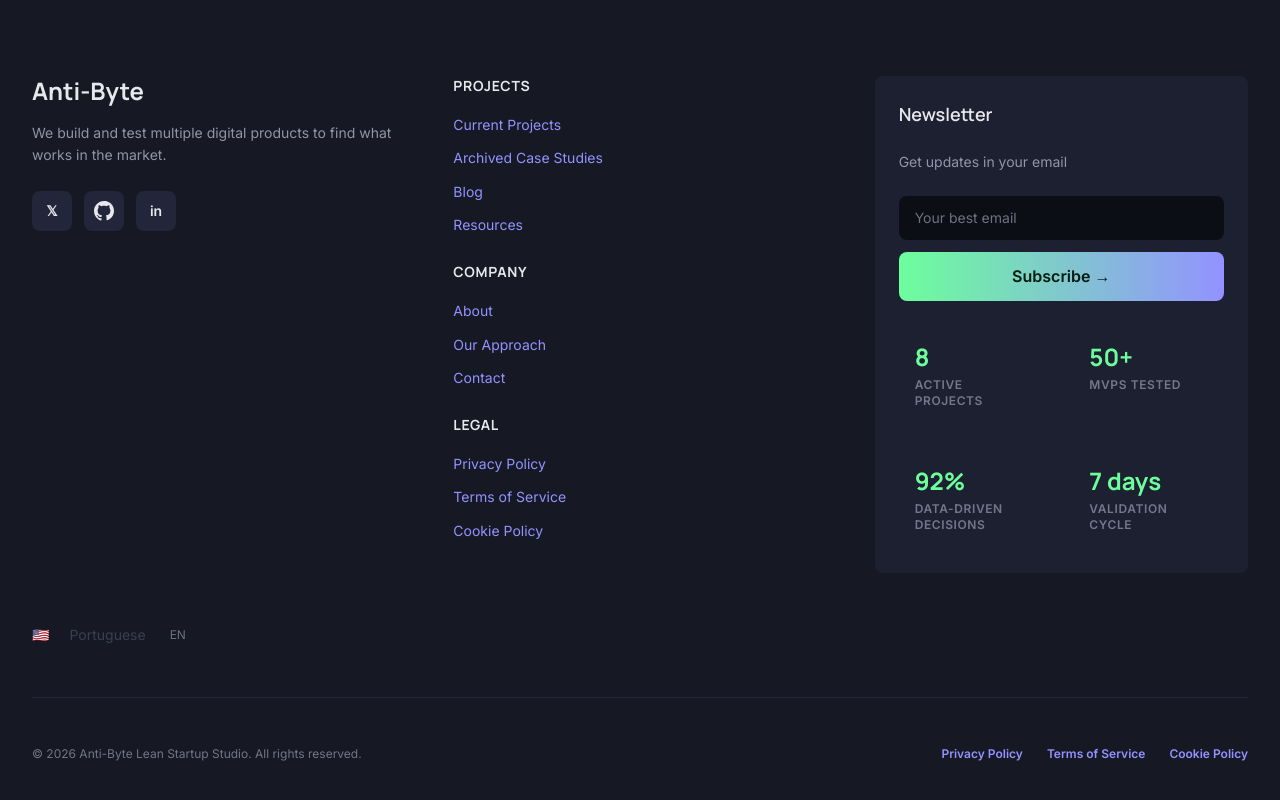
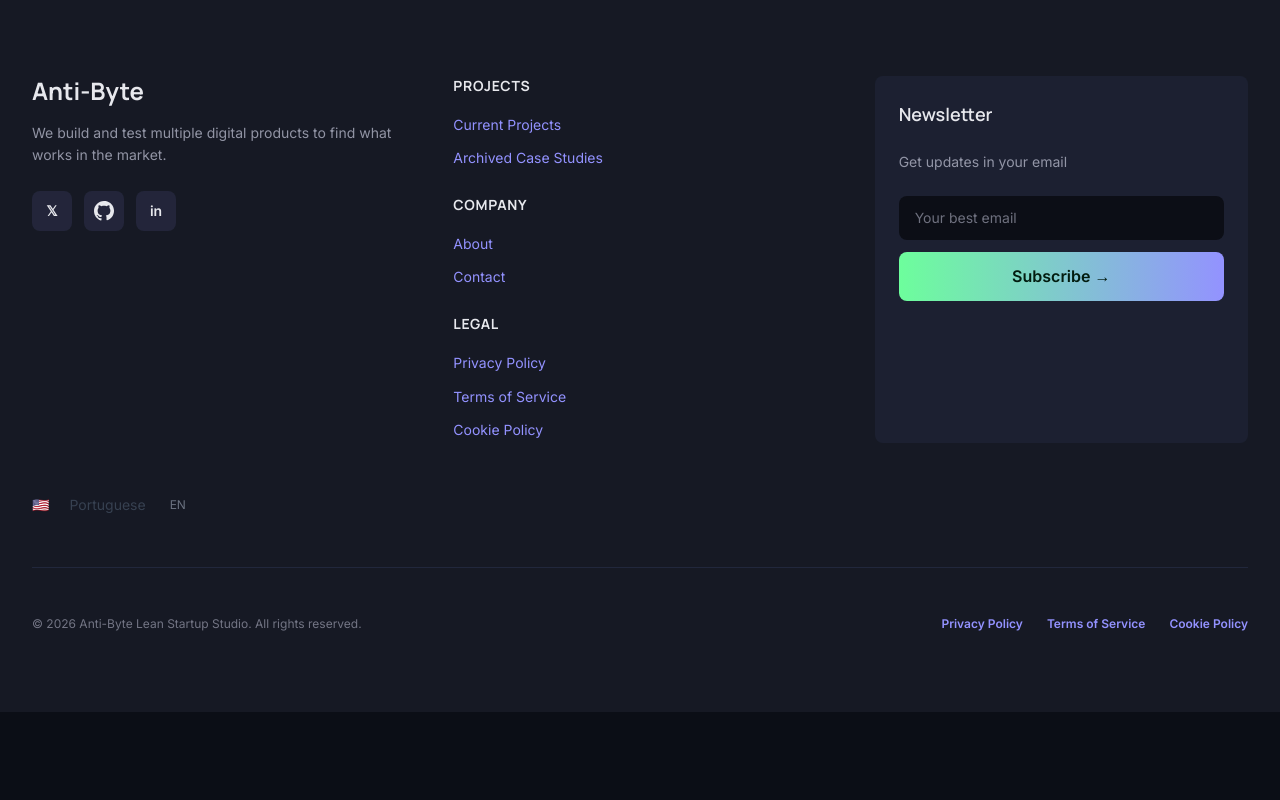
Before and after one commit to anti-byte-com/landing-page, a React (Vite) app: page /blog in a window 1280 px wide. Shown: the part 881-1681 px from the top of the page. After the commit the page ends 1593 px from the top, so only its background shows below. Built offline with nearby package versions, Linux system fonts and the light colour scheme.

Commit message:
refactor(nav): remove commented code and fix philosophy section

```diff
--- a/src/components/sections/HeroSection/Hero.tsx
+++ b/src/components/sections/HeroSection/Hero.tsx
@@ -26,7 +26,7 @@ const Hero: React.FC = () => {
           </div>
 
           {/* Right Column: Stats Panel */}
-          <HeroStatsPanel />
+          {/* <HeroStatsPanel />  */}
         </div>
       </div>
     </section>
--- a/src/components/shared/Footer.tsx
+++ b/src/components/shared/Footer.tsx
@@ -59,7 +59,7 @@ const NavigationLinks: React.FC = () => {
               {t('nav.archivedCaseStudies')}
             </Link>
           </li>
-          <li>
+          {/* <li>
             <Link
               to="/blog"
               className="text-sm text-secondary hover:text-primary transition-colors"
@@ -74,7 +74,7 @@ const NavigationLinks: React.FC = () => {
             >
               {t('nav.resources')}
             </Link>
-          </li>
+          </li> */}
         </ul>
       </div>
 
@@ -91,14 +91,14 @@ const NavigationLinks: React.FC = () => {
               {t('nav.about')}
             </Link>
           </li>
-          <li>
+          {/* <li>
             <Link
               to="/our-approach"
               className="text-sm text-secondary hover:text-primary transition-colors"
             >
               {t('nav.ourApproach')}
             </Link>
-          </li>
+          </li> */}
           <li>
             <Link
               to="/contact"
--- a/src/components/shared/Newsletter.tsx
+++ b/src/components/shared/Newsletter.tsx
@@ -38,12 +38,12 @@ const NewsletterForm: React.FC = () => {
       </form>
 
       {/* Metrics - Grid 4 columns  lg:grid-cols-4 gap-6 p-8 rounded-xl bg-surface-container-lowest */}
-      <div className="grid grid-cols-1 sm:grid-cols-2 gap-6">
+      {/*<div className="grid grid-cols-1 sm:grid-cols-2 gap-6">
         <MetricItem label={t('stats.heroStats.projects')} value={t('newsletter.metrics.projectsValue')} />
         <MetricItem label={t('stats.heroStats.mvps')} value={t('newsletter.metrics.mvpsValue')} />
         <MetricItem label={t('stats.heroStats.data')} value={t('newsletter.metrics.dataValue')} />
         <MetricItem label={t('stats.heroStats.cycle')} value={t('newsletter.metrics.cycleValue')} />
-      </div>
+      </div>*/}
     </div>
   );
 };
--- a/src/locales/pt-BR/translation.json
+++ b/src/locales/pt-BR/translation.json
@@ -61,7 +61,9 @@
   },
   "philosophy": {
     "label": "// FILOSOFIA",
-    "title": "Por Que Agimos Assim"
+    "title": "Por Que Agimos Assim",
+    "description": "N\u00e3o somos um est\u00fadio que aposta alto e reza para dar certo. Executamos experimentos, aprendemos rapidamente com dados e investimos no que funciona.",
+    "descriptionFull": "Cada projeto \u00e9 um experimento com hip\u00f3tese clara, resultados mensur\u00e1veis e crit\u00e9rios de sucesso predeterminados. Matamos ideias antes que drenem recursos, e escalamos as que comprovam seu valor no mercado."
   },
   "method": {
     "label": "// M\u00c9TODO",
```
